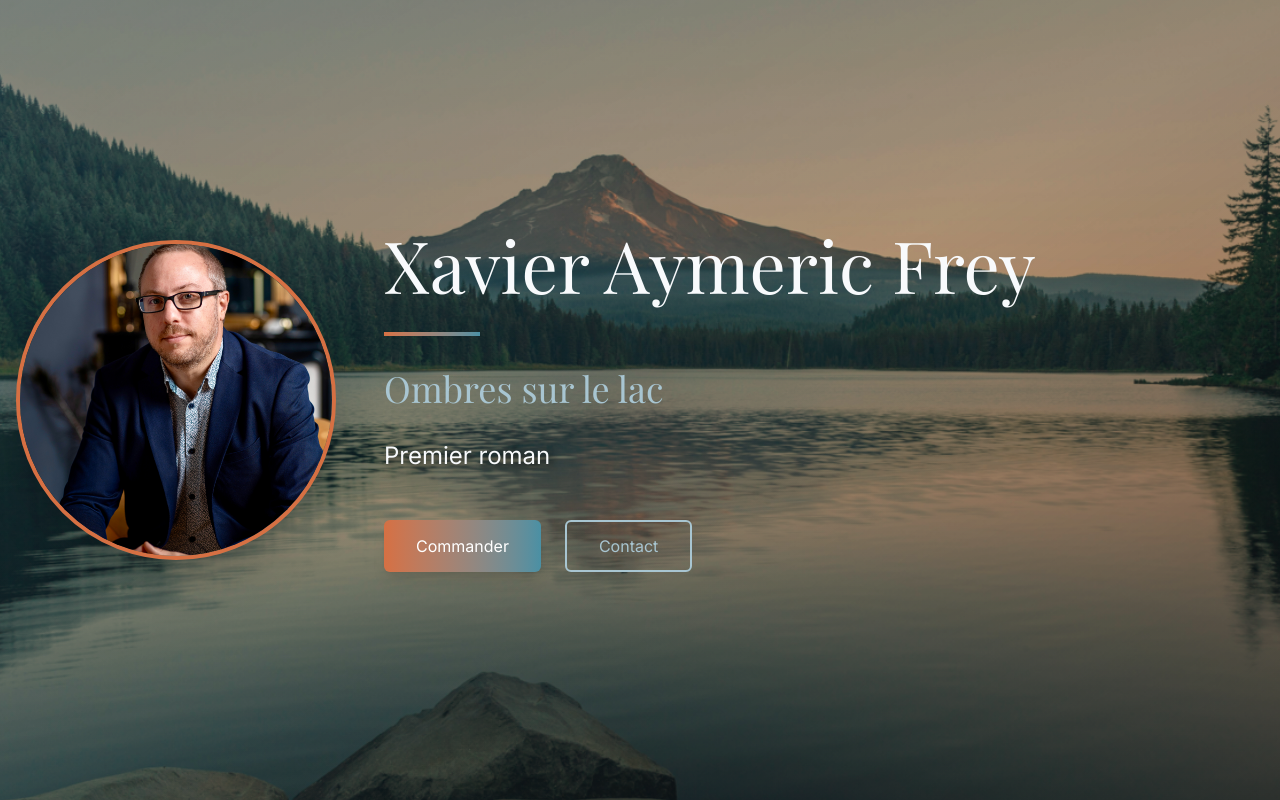
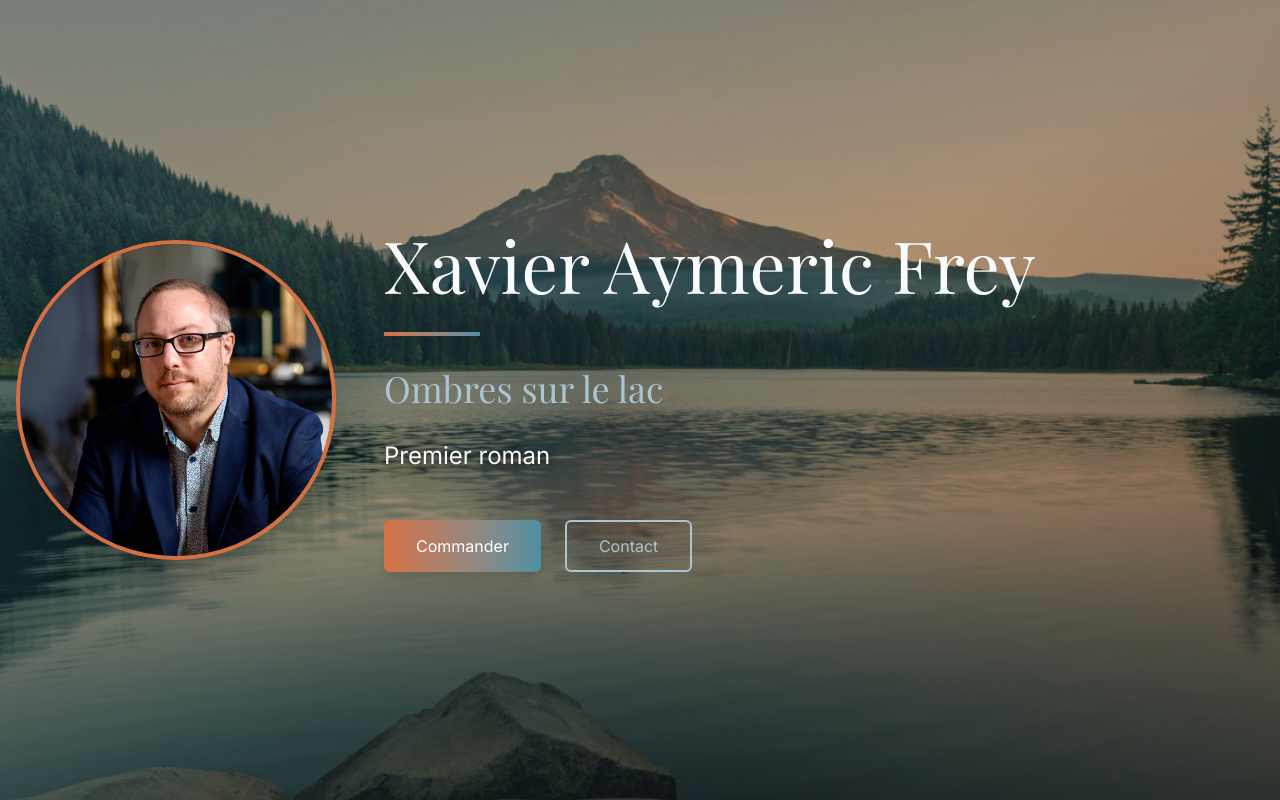
Before and after one commit to JMightyDev/xavieraymericfrey, a Next.js app: page / in a window 1280 px wide. Shown: the top 800 px of the page. Built offline with nearby package versions, Linux system fonts and the light colour scheme; a web font is replaced by a local one.

Commit message:
Amélioration du composant Hero : ajout de styles TailwindCSS pour centrer l'image et augmenter son échelle, optimisant ainsi l'apparence visuelle et l'impact esthétique de la section héro.

```diff
--- a/app/components/Hero.tsx
+++ b/app/components/Hero.tsx
@@ -52,7 +52,8 @@ export default function Hero() {
 								alt="Xavier Aymeric Frey"
 								fill
 								sizes="(max-width: 768px) 256px, 320px"
-								className="object-cover"
+								className="object-cover object-center scale-110"
+								style={{ objectPosition: "center 20%" }}
 								priority
 							/>
 						</div>
```
